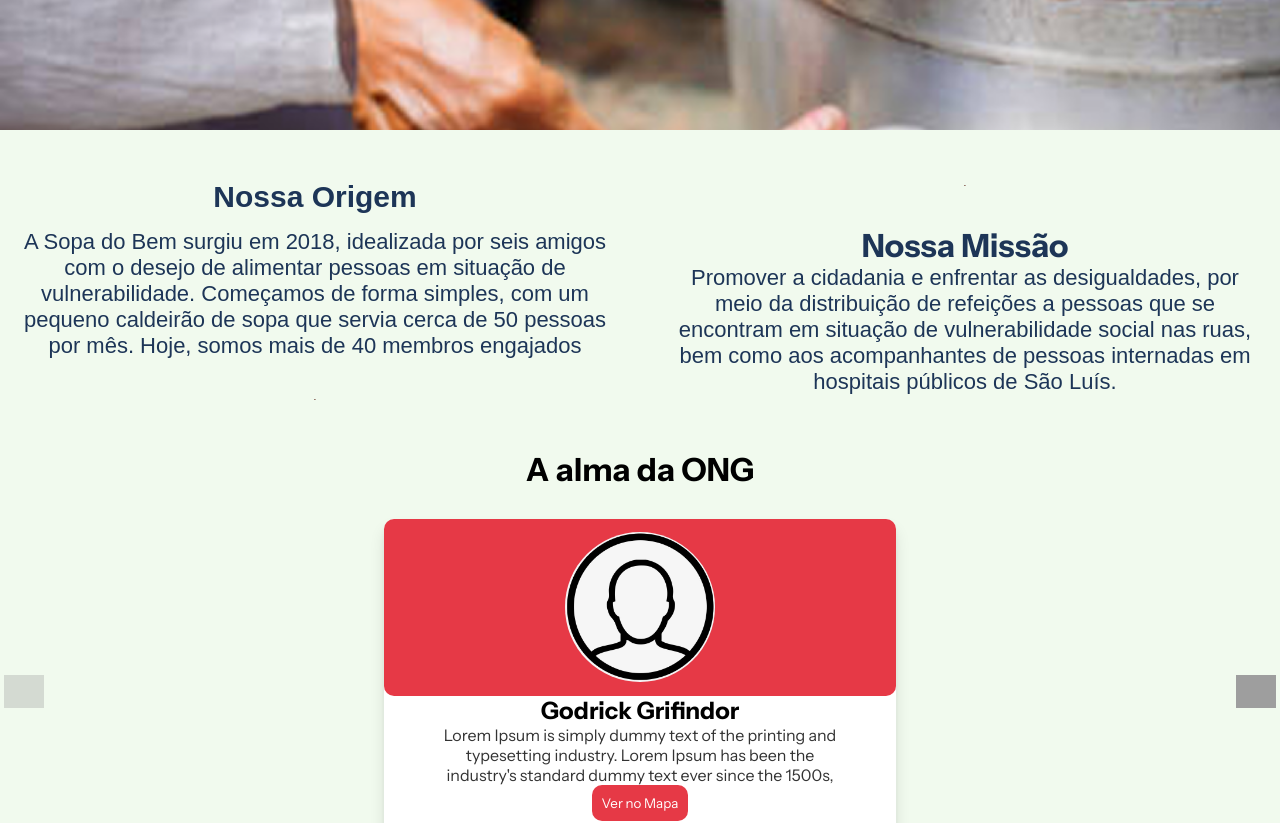
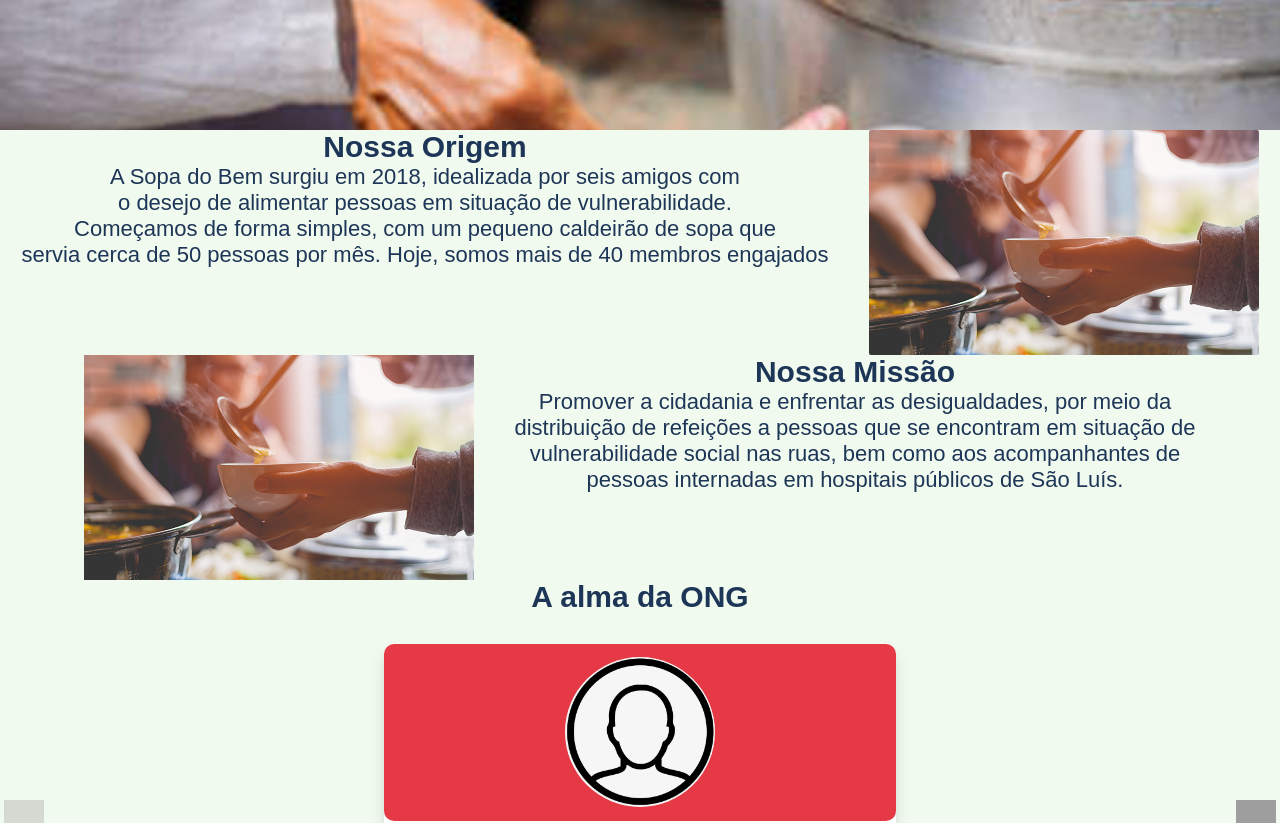
Before and after one commit to eubielzin/Sopa-do--Bem-Front-and, a React (Vite) app: page / in a window 1280 px wide. Shown: the part 720-1543 px from the top of the page. Built offline with nearby package versions, Linux system fonts and the light colour scheme; grey boxes are pictures that could not be loaded.

Commit message:
alteracao feita

```diff
--- a/src/App.tsx
+++ b/src/App.tsx
@@ -1,6 +1,6 @@
 import './App.css'
 import { Header } from './sections/Header/header.tsx'
-import { Introducao } from './sections/ Introduction/introducao.tsx'
+import { Introducao } from './sections/Introduction/introducao.tsx'
 import { Fundadores } from './sections/Founders/fundadores.tsx'
 import { Galeria } from "./sections/Gallery/galeria.tsx"
 import {Donate} from './sections/Donate/donate.tsx'
--- a/src/sections/ Introduction/introducao.module.css
+++ /dev/null
@@ -1,44 +0,0 @@
-.container {
-    display: flex;
-    flex-direction: row;
-    align-items: center;
-    justify-content: center;
-    gap: 60px; /* espaço entre blocos titulo1 e titulo2 */
-    padding: 50px 20px; /* espaçamento interno lateral e superior */
-}
-.titulo1,
-.titulo2 {
-    color: #1D3557;
-    display: flex;
-    flex-direction: row;
-    align-items: center;
-    justify-content: center;
-    gap: 40px; /* espaçamento entre texto e imagem */
-    flex-wrap: wrap; /* para ficar responsivo em telas pequenas */
-}
-
-.titulo1 div,
-.t2 {
-    max-width: 600px; /* limita largura do texto */
-}
-
-.conteudo h1 {
-    font-size: 30px;
-    font-family: Arial, Helvetica, sans-serif;
-    color: #1D3557;
-    margin-bottom: 15px;
-}
-
-.titulo1 p,
-.t2 p {
-    font-size: 22px;
-    font-family: Arial, Helvetica, sans-serif;
-    color: #1D3557;
-}
-.imagem1,
-.imagem2 {
-    width: 2px;
-    height: auto;
-    border-radius: 8px;
-    object-fit: cover;
-}
--- a/src/sections/ Introduction/introducao.tsx
+++ /dev/null
@@ -1,30 +0,0 @@
-import styles from "./introducao.module.css"
-export function Introducao() {
-    return (
-        <div className={styles.container}>
-
-            <div className={styles.titulo1}>
-                <div className={styles.conteudo}>
-                    <h1>Nossa Origem</h1>
-                    <p>A Sopa do Bem surgiu em 2018, idealizada por seis amigos com o desejo de alimentar pessoas em situação de vulnerabilidade.
-                        Começamos de forma simples, com um pequeno caldeirão de sopa que servia cerca de 50 pessoas por mês.
-                        Hoje, somos mais de 40 membros engajados</p>
-                </div>
-                <img className={styles.imagem1} src="src/assets/sopa-home.png" alt="" />
-            </div>
-            <div className={styles.titulo2}>
-                <img className={styles.imagem2} src="src/assets/sopa-home.png" alt="" />
-                <div className={styles.t2}>
-                    <h1>Nossa Missão</h1>
-                    <p>Promover a cidadania e enfrentar as
-                        desigualdades, por meio da distribuição de refeições a pessoas que se
-                        encontram em situação de vulnerabilidade social nas ruas, bem como aos
-                        acompanhantes de pessoas internadas em hospitais públicos de São Luís.
-
-                    </p></div>
-            </div>
-
-
-        </div>
-    )
-}
--- /dev/null
+++ b/src/sections/Introduction/introducao.module.css
@@ -0,0 +1,46 @@
+.container{
+    display: flex;
+    flex-direction: column;
+    align-items: center;
+    justify-content: center;
+
+
+}
+h1{
+    font-size: 30px;
+    font-family: Arial, Helvetica, sans-serif;
+    color: #1D3557;
+
+}
+.titulo1 {
+    display: flex;
+    flex-direction: row;
+
+
+}
+.imagem1{
+    margin-left: 40px;
+    border-radius: 2px;
+}
+.titulo1 p{
+    display:flex ;
+    font-size: 22px;
+    font-family: Arial, Helvetica, sans-serif;
+    color: #1D3557;
+
+}
+.titulo2{
+    display: flex;
+    flex-direction: row;
+
+}
+.t2 {
+    margin-left: 40px;
+
+}
+.t2 p{
+    font-size: 22px;
+    font-family: Arial, Helvetica, sans-serif;
+    color: #1D3557;
+
+}
--- /dev/null
+++ b/src/sections/Introduction/introducao.tsx
@@ -0,0 +1,31 @@
+import styles from "./introducao.module.css"
+import sopaImagem from "../../assets/sopa-home.png"
+export function Introducao() {
+    return (
+        <div className={styles.container}>
+
+            <div className={styles.titulo1}>
+                <div>
+                    <h1>Nossa Origem</h1>
+                    <p>A Sopa do Bem surgiu em 2018, idealizada por seis amigos com <br />o desejo de alimentar pessoas em situação de vulnerabilidade.
+                        <br />Começamos de forma simples, com um pequeno caldeirão de sopa que <br />servia cerca de 50 pessoas por mês.
+                        Hoje, somos mais de 40 membros engajados</p>
+                </div>
+                <img className={styles.imagem1} src={sopaImagem} alt="" />
+            </div>
+            <div className={styles.titulo2}>
+                <img className={styles.imagem2} src={sopaImagem} alt="" />
+                <div className={styles.t2}>
+                    <h1>Nossa Missão</h1>
+                    <p>Promover a cidadania e enfrentar as
+                        desigualdades, por meio da <br />distribuição de refeições a pessoas que se
+                        encontram em situação de <br />vulnerabilidade social nas ruas, bem como aos
+                        acompanhantes de <br />pessoas internadas em hospitais públicos de São Luís.
+
+                    </p></div>
+            </div>
+
+
+        </div>
+    )
+}
```
